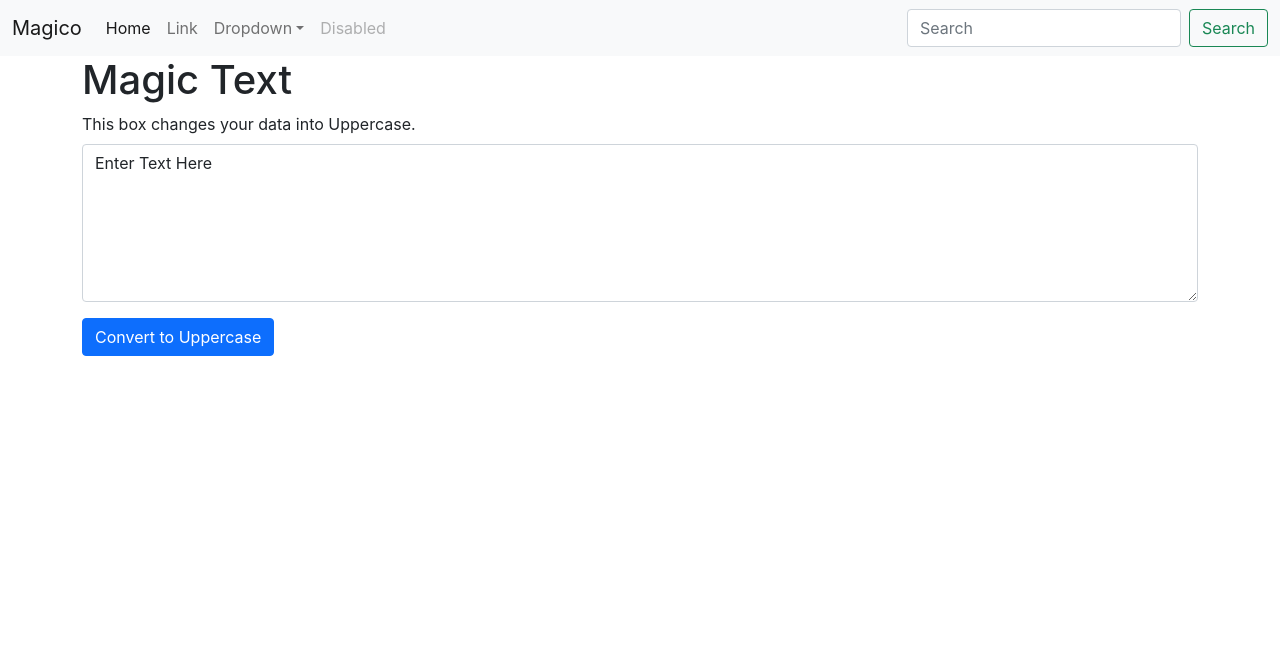
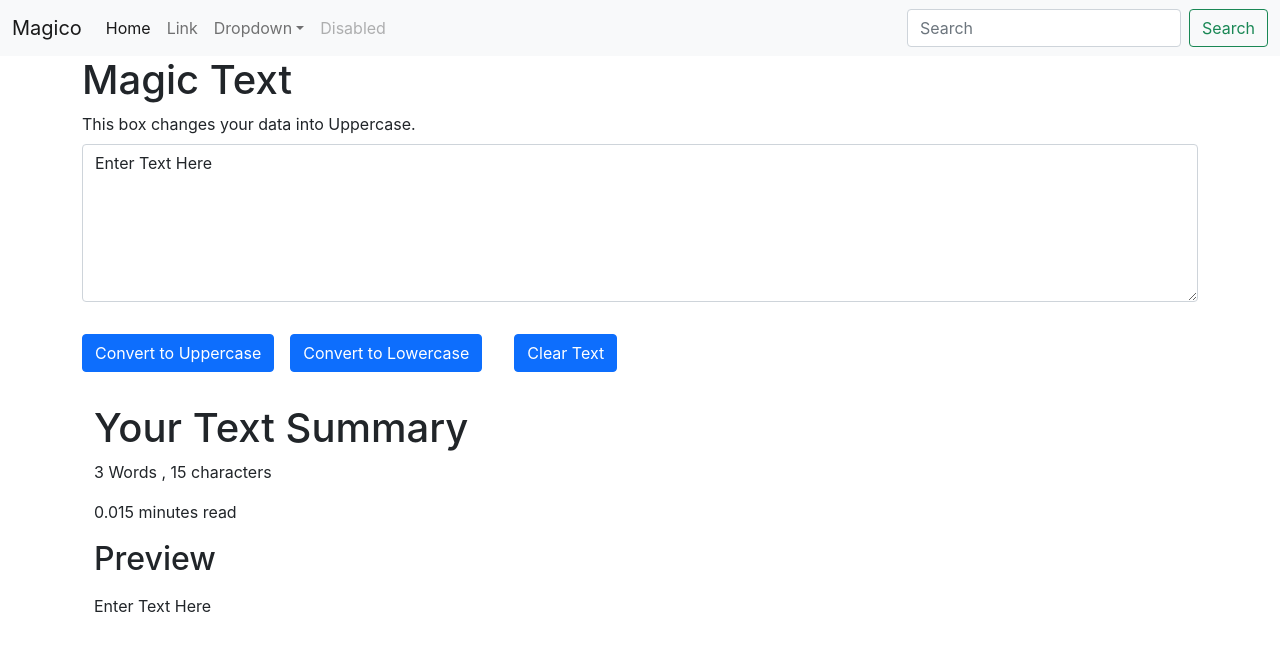
Before and after one commit to realVibhorGupta/ReactTutorial, a React (Vite) app: page / in a window 1280 px wide. Shown: the top 650 px of the page. Built offline with nearby package versions, Linux system fonts and the light colour scheme.

Commit message:
Added few features

```diff
--- a/src/components/TextForm.jsx
+++ b/src/components/TextForm.jsx
@@ -11,7 +11,18 @@ const handleUpperCase = () =>{
   let resultText = text.toUpperCase();
   setText(resultText);
 }
+const handleLowerCase = () =>{
+  console.log("Lower case button Clicked "+ text);
 
+  let resultText = text.toLowerCase();
+  setText(resultText);
+}
+const handleClearText = () =>{
+  console.log("ClearText  button Clicked "+ text);
+
+  let resultText = ""
+  setText(resultText);
+}
 const handleOnChange = (event) =>{
   console.log("OnChange");
 
@@ -27,9 +38,18 @@ const [text , setText] = useState('Enter Text Here');
       <label for = "myBox"  class="form-label">
       {props.title}
       </label>
-      <textarea className ="form-control"  value={text} id ="myBox" rows = "6"onClick={handleOnChange}/>
+      <textarea className ="form-control"   onClick={handleOnChange} value={text} id ="myBox" rows = "6"/>
     </div>
-    <button className="btn btn-primary" onClick={handleUpperCase}>Convert to Uppercase</button>
+    <button className="btn btn-primary" onClick={handleUpperCase} > Convert to Uppercase </button>
+    <button className="btn btn-primary mx-3" onClick={handleLowerCase} > Convert to Lowercase </button>
+     <button className="btn btn-primary mx-3 my-3" onClick={handleClearText} >Clear Text</button>
+      <div className="container my-3">
+              <h1>Your Text Summary</h1>
+              <p> {text.split(" ").length} Words , {text.length} characters</p>
+              <p> {0.005 * text.split(" ").length } minutes read</p>
+              <h2 className = "my-3">Preview</h2>
+              <p>{text}</p>
+       </div>
     </>
   );
 
```
